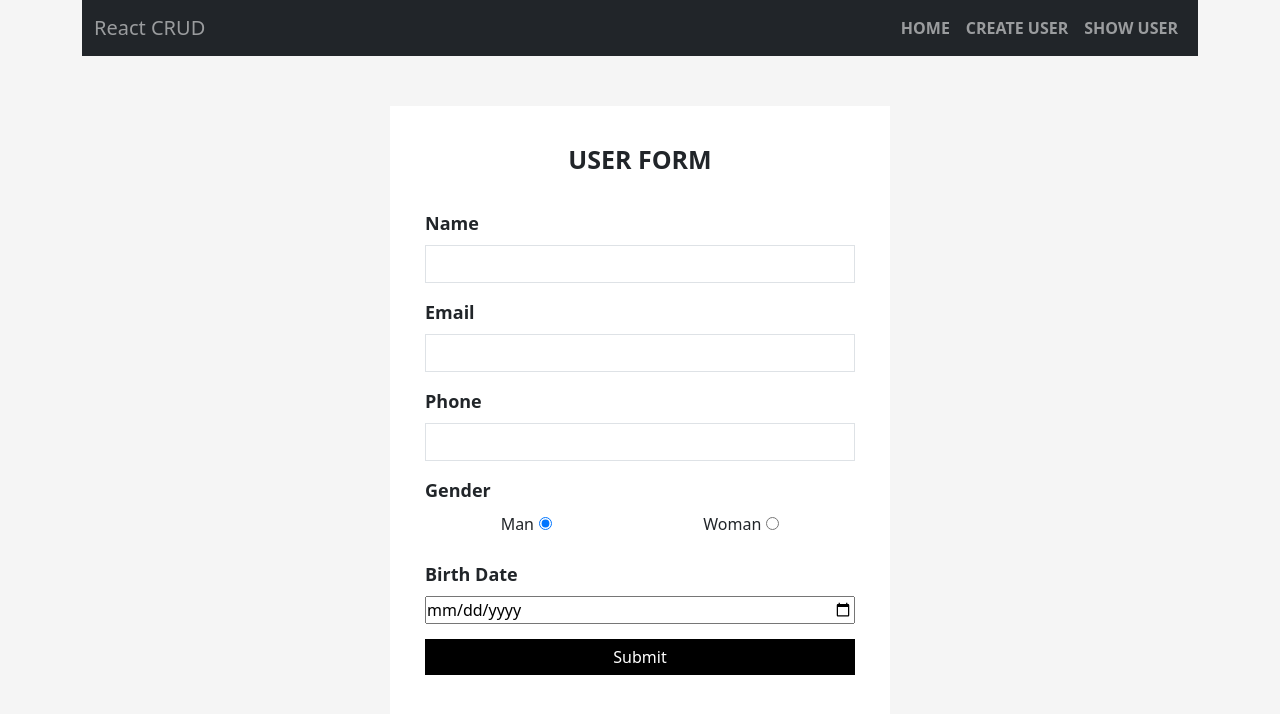
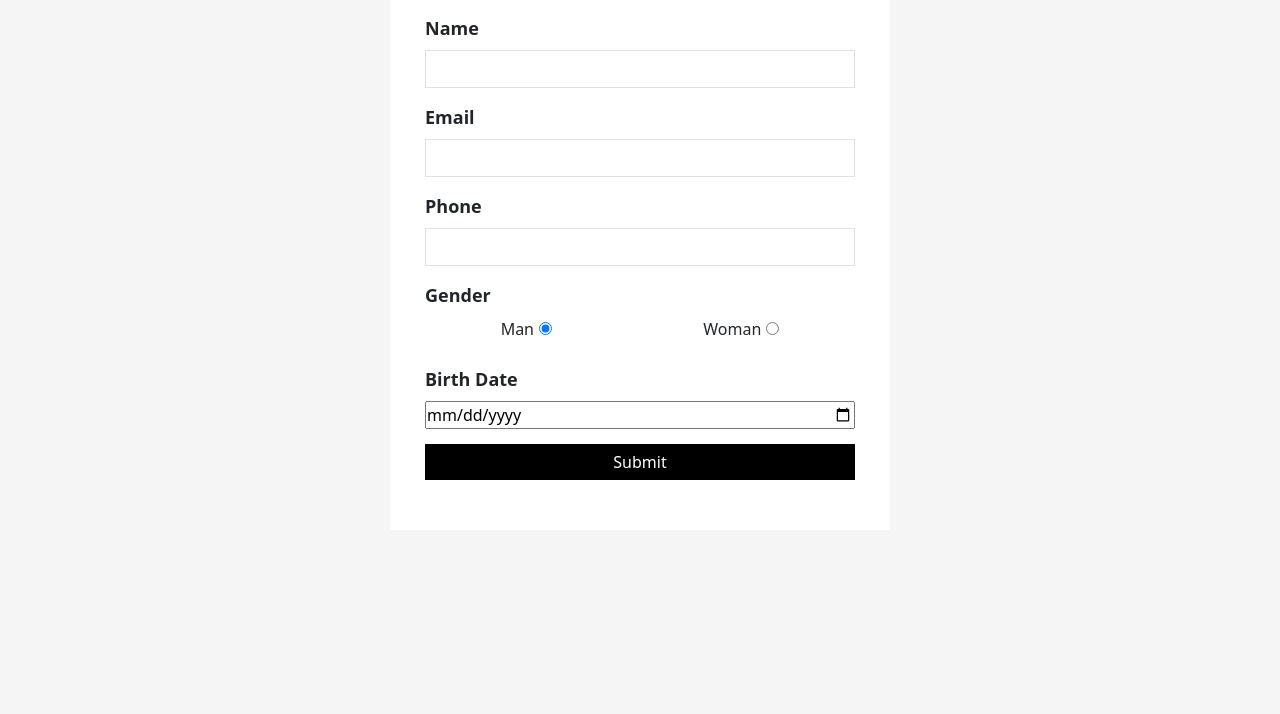
Before and after one commit to sungyu0309/OSS_HW4-2, a React (Create React App) app: page /create-user in a window 1280 px wide. Shown: the top 714 px of the page. Built offline with nearby package versions, Linux system fonts and the light colour scheme.

Commit message:
style : rmv header && add modal to create

```diff
--- a/package.json
+++ b/package.json
@@ -7,7 +7,7 @@
     "@testing-library/react": "^13.4.0",
     "@testing-library/user-event": "^13.5.0",
     "axios": "^1.6.2",
-    "bootstrap": "^5.3.2",
+    "bootstrap": "^5.3.3",
     "react": "^18.2.0",
     "react-dom": "^18.2.0",
     "react-router-dom": "^6.16.0",
--- a/src/App.js
+++ b/src/App.js
@@ -4,23 +4,17 @@ import ShowUser from "./components/User/ShowUser";
 import { Route, Routes } from "react-router-dom";
 import EditUser from "./components/User/EditUser";
 import User from "./components/User/User";
-import Header from "./components/Common/Header";
-import Home from "./components/Layout/Home";
 function App() {
   return (
     <div className="App">
       <header className="container">
         <div className="">
-          <Header />
           <Routes>
-
-            <Route path="/" element={<Home />} />
+            <Route path="/" element={<ShowUser />} />
             <Route path="/edit-user/:id" element={<EditUser />} />
             <Route path="/user/:id" element={<User />} />
             <Route path="/create-user" element={<CreateUser />} />
-            <Route path="/show-user" element={<ShowUser />} />
           </Routes>
-
         </div>
       </header>
     </div>
--- a/src/components/Common/Header.js
+++ b/src/components/Common/Header.js
@@ -1,43 +1,45 @@
 import React from "react";
-import { Link } from "react-router-dom";
 import "./Common.css";
+import CreateUser from "../User/CreateUser";
+
 export default function Header() {
   return (
     <div>
-      <nav className="navbar navbar-expand-sm navbar-dark bg-dark">
-        <div className="container-fluid">
-          <Link to="/" className="navbar-brand" href="#">
-            <span className="navbar-text">React CRUD</span>
-          </Link>
-          <button
-            className="navbar-toggler"
-            type="button"
-            data-bs-toggle="collapse"
-            data-bs-target="#mynavbar"
-          >
-            <span className="navbar-toggler-icon"></span>
-          </button>
-          <div className="collapse navbar-collapse" id="mynavbar">
-            <ul className="navbar-nav ms-auto">
-              <li className="nav-item">
-                <Link className="nav-link" to="/">
-                  Home
-                </Link>
-              </li>
-              <li className="nav-item">
-                <Link className="nav-link" to="create-user">
-                  Create User
-                </Link>
-              </li>
-              <li className="nav-item">
-                <Link className="nav-link" to="show-user">
-                  Show User
-                </Link>
-              </li>
-            </ul>
+      <button
+        type="button"
+        class="btn btn-primary"
+        data-bs-toggle="modal"
+        data-bs-target="#exampleModal"
+      >
+        Create
+      </button>
+
+      <div
+        class="modal fade"
+        id="exampleModal"
+        tabindex="-1"
+        aria-labelledby="exampleModalLabel"
+        aria-hidden="true"
+      >
+        <div class="modal-dialog modal-dialog-centered modal-dialog-scrollable">
+          <div class="modal-content">
+            <div class="modal-header">
+              <h1 class="modal-title fs-5" id="exampleModalLabel">
+                USER FORM
+              </h1>
+              <button
+                type="button"
+                class="btn-close"
+                data-bs-dismiss="modal"
+                aria-label="Close"
+              ></button>
+            </div>
+            <div class="modal-body">
+              <CreateUser />
+            </div>
           </div>
         </div>
-      </nav>
+      </div>
     </div>
   );
 }
--- a/src/components/User/CreateUser.js
+++ b/src/components/User/CreateUser.js
@@ -53,7 +53,6 @@ const CreateUser = () => {
       <div className="heading">
         {isLoading && <Loader />}
         {error && <p>Error: {error}</p>}
-        <p>User Form</p>
       </div>
       <form onSubmit={handleSubmit}>
         <div className="mb-3">
--- a/src/components/User/ShowUser.js
+++ b/src/components/User/ShowUser.js
@@ -2,6 +2,7 @@ import React, { useEffect, useState } from "react";
 import axios from "axios";
 import { Link } from "react-router-dom";
 import Loader from "../Common/Loader";
+import Header from "../Common/Header";
 
 const ShowUser = () => {
   const showUserApi = "https://67025998bd7c8c1ccd3e9efc.mockapi.io/api";
@@ -46,6 +47,8 @@ const ShowUser = () => {
     return <h1>no user found</h1>;
   } else {
     return (
+      <>
+        <Header />
         <div className="mt-5">
           {isLoading && <Loader />}
           {error && <p>Error: {error}</p>}
@@ -66,7 +69,10 @@ const ShowUser = () => {
                     <td>{i + 1}</td>
                     <td>{item.name}</td>
                     <td>
-                    <a href={`mailto:${item.email}`} style={{ color: "black" }}>
+                      <a
+                        href={`mailto:${item.email}`}
+                        style={{ color: "black" }}
+                      >
                         {item.email}
                       </a>
                     </td>
@@ -91,6 +97,7 @@ const ShowUser = () => {
             </tbody>
           </table>
         </div>
+      </>
     );
   }
 };
--- a/src/components/User/User.css
+++ b/src/components/User/User.css
@@ -7,8 +7,7 @@
   max-width: 500px;
   margin: 0px auto;
 
-  padding: 35px 35px 50px 35px;
-  margin-top: 50px;
+  padding: 0px 35px 50px 35px;
   background-color: #ffffff;
 }
 
@@ -60,3 +59,7 @@
     margin-right: 5px;
   }
 }
+.btn-primary,
+.btn {
+  cursor: pointer;
+}
```
Also changed, not shown: 1 other file (tests, documents, lock files or other folders). Lines whose indentation alone changed are shown as unchanged.
